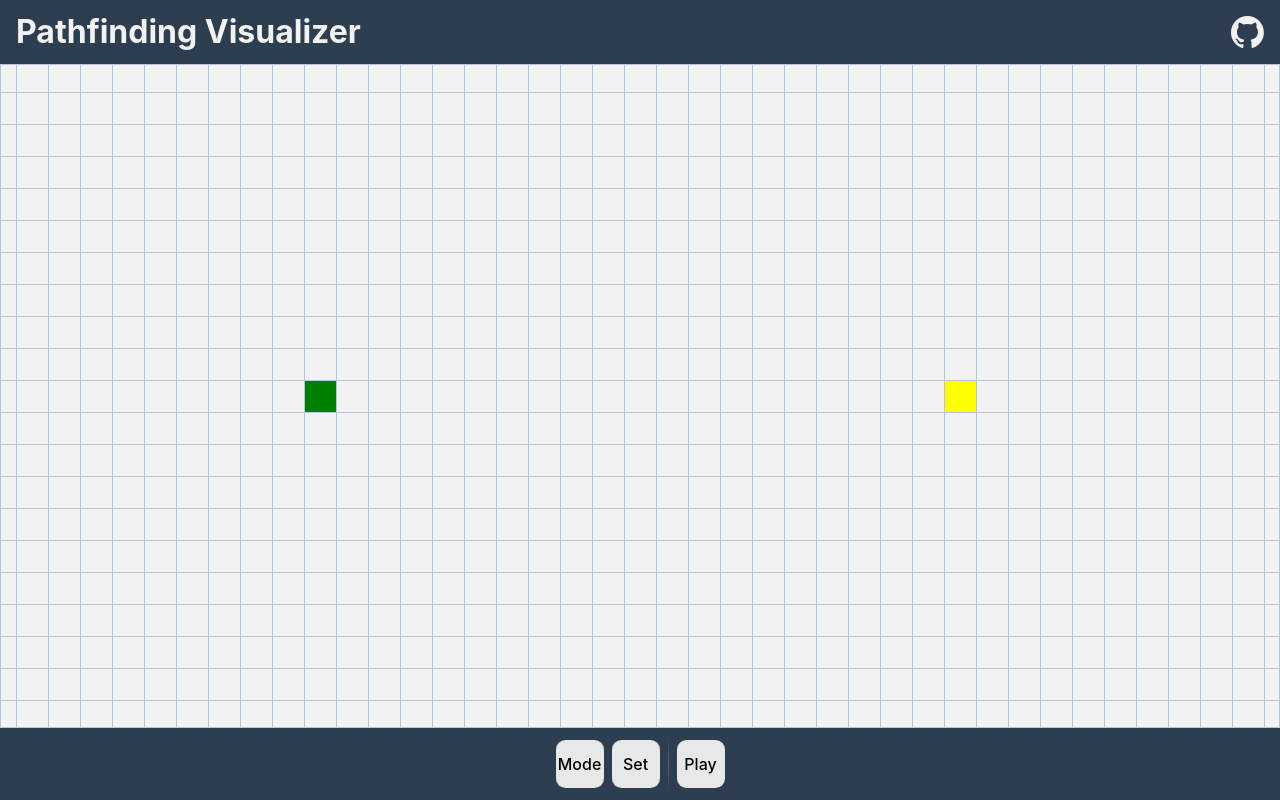
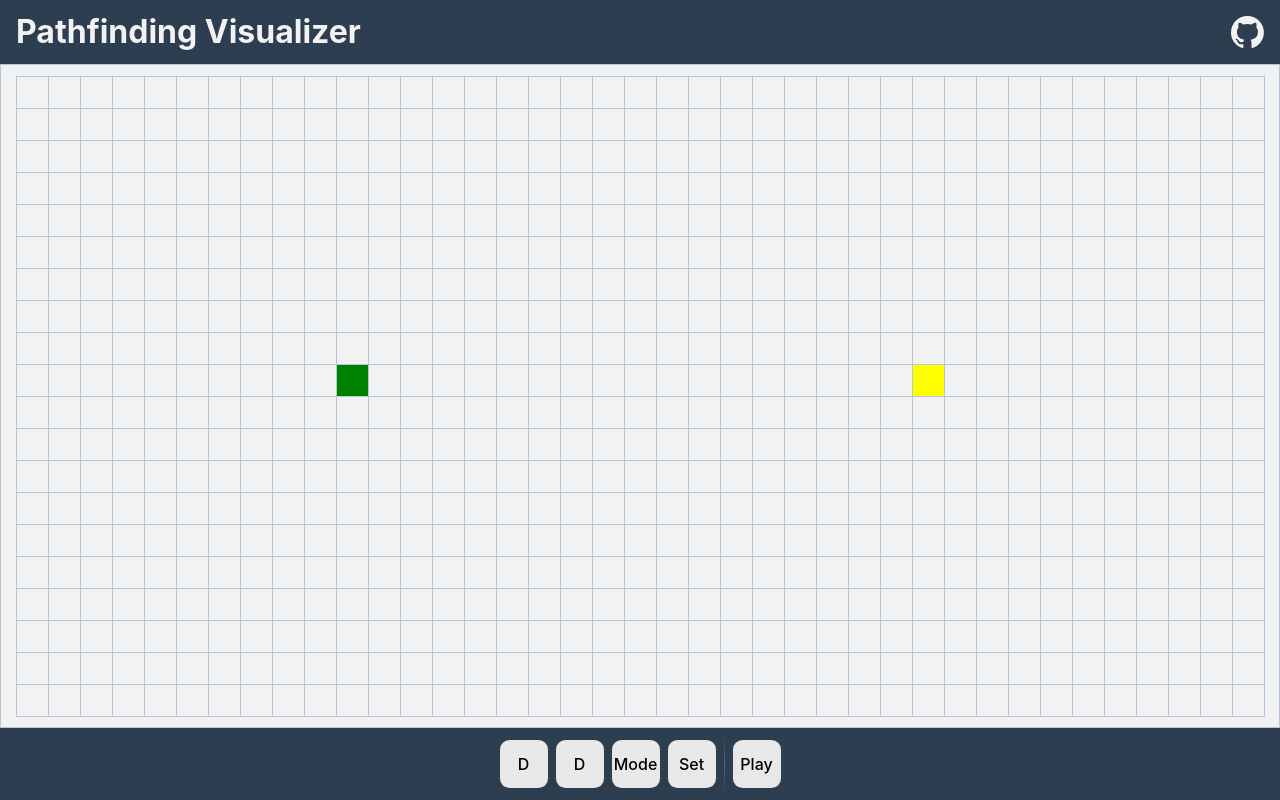
Before and after one commit to alexarne/Pathfinding-Visualizer, a React (Vite) app: page / in a window 1280 px wide. Built offline with nearby package versions, Linux system fonts and the light colour scheme.

Commit message:
revert full grid expansion for improved clarity

```diff
--- a/src/Components/Visualizer/Cell/Cell.css
+++ b/src/Components/Visualizer/Cell/Cell.css
@@ -2,7 +2,6 @@
 .cell-container {
   width: 2em;
   height: 2em;
-
 }
 
 .cell {
--- a/src/Components/Visualizer/Cell/Cell.jsx
+++ b/src/Components/Visualizer/Cell/Cell.jsx
@@ -15,7 +15,7 @@ function Cell({
   showBorders,
 }) {
   const ref = useRef();
-
+  // console.log(x, y);
   let nodeClass = "cell";
   if (showBorders) nodeClass += " anti-border";
   if (isSource) nodeClass += " source";
--- a/src/Components/Visualizer/Controller/Controller.css
+++ b/src/Components/Visualizer/Controller/Controller.css
@@ -36,7 +36,7 @@ button:focus-visible {
 }
 
 .separator {
-  width: 1px;
+  width: 0.0625em;
   height: auto;
   background: linear-gradient(var(--primary1-colour), var(--primary2-colour), var(--primary1-colour));
   margin: 0 0.25em;
--- a/src/Components/Visualizer/Controller/Controller.jsx
+++ b/src/Components/Visualizer/Controller/Controller.jsx
@@ -1,10 +1,17 @@
 import React from "react";
 import "./Controller.css";
+import Dropdown from "./Dropdown/Dropdown";
 
 function Controller({ state, reloadGrid }) {
   return (
     <div className="controller">
       <div className="controls">
+        <Dropdown>
+          <h1>loler</h1>
+        </Dropdown>
+        <Dropdown>
+          <h1>loler</h1>
+        </Dropdown>
         <button
           onClick={() => {
             state.settings.paintWeight =
--- a/src/Components/Visualizer/Controller/Dropdown/Dropdown.jsx
+++ b/src/Components/Visualizer/Controller/Dropdown/Dropdown.jsx
@@ -1,9 +1,15 @@
-import React from 'react'
+import React, { useState } from "react";
+import "./Dropdown.css";
 
-function Dropdown() {
+function Dropdown(props) {
+  const [open, setOpen] = useState(false);
+
   return (
-    <div>Dropdown</div>
-  )
+    <>
+      <button onClick={() => setOpen((prev) => !prev)}>D</button>
+      {open && props.children}
+    </>
+  );
 }
 
-export default Dropdown
+export default Dropdown;
--- a/src/Components/Visualizer/Visualizer.css
+++ b/src/Components/Visualizer/Visualizer.css
@@ -17,6 +17,12 @@
     left: 50%;
     top: 50%;
     transform: translate(-50%, -50%);
+    border: var(--grid-border-size) solid transparent;
+}
+
+.grid.border {
+    border-bottom-color: var(--grid-colour);
+    border-right-color: var(--grid-colour);
 }
 
 .row {
--- a/src/Components/Visualizer/Visualizer.jsx
+++ b/src/Components/Visualizer/Visualizer.jsx
@@ -184,7 +184,7 @@ function Visualizer() {
         className={"visualizer" + (state.settings.showBorders ? " border" : "")}
         ref={visualizerRef}
       >
-        <div className={"grid"}>
+        <div className={"grid" + (state.settings.showBorders ? " border" : "")}>
           {grid.map((row, rowIndex) => {
             return (
               <div key={rowIndex} className="row">
@@ -232,8 +232,10 @@ function getCellDimensions(visualizerRef) {
     Math.floor(gridWidth / cellSize),
     Math.floor(gridHeight / cellSize),
   ];
-  dims[0] += dims[0] % 2 == 0 ? 1 : 2;
-  dims[1] += dims[1] % 2 == 0 ? 1 : 2;
+
+  // // Increase to span borders
+  // dims[0] += dims[0] % 2 == 0 ? 1 : 2;
+  // dims[1] += dims[1] % 2 == 0 ? 1 : 2;
 
   return dims;
 }
```
Also changed, not shown: src/Components/Visualizer/Controller/Dropdown/Dropdown.css (added).
